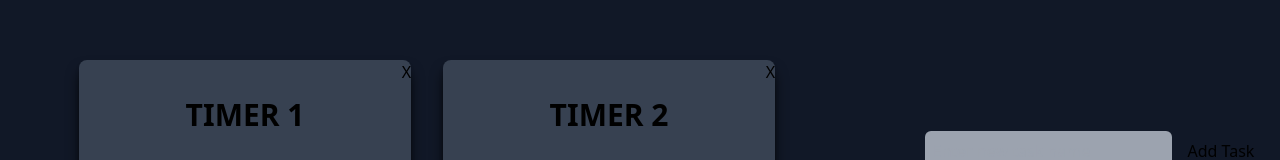
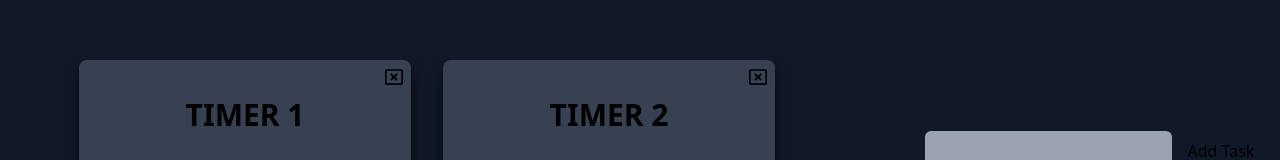
Before and after one commit to brycenGabaldon/timer-app, a Next.js app: page / in a window 1280 px wide. Shown: the part 207-367 px from the top of the page. Built offline with nearby package versions, Linux system fonts and the light colour scheme.

Commit message:
move the x and icons

```diff
--- a/components/Cards.js
+++ b/components/Cards.js
@@ -1,4 +1,6 @@
 import React, { useEffect, useState } from "react";
+
+import { FaBeer, FaRegWindowClose } from "react-icons/fa";
 
 const Cards = () => {
   const [tasks, setTasks] = useState([
@@ -169,7 +171,7 @@ const Cards = () => {
               className="absolute top-0 right-0"
               onClick={() => handleRemoveTask(task.id)}
             >
-              X
+              <FaRegWindowClose className="text-lg m-2" />
             </button>
             <div className="w-full flex flex-col justify-center min-w-[300px] min-h-[150px]  my-auto cursor-pointer rounded-lg">
               <span className="text-3xl text-black font-extrabold uppercase">
--- a/package.json
+++ b/package.json
@@ -14,7 +14,8 @@
     "mongodb": "^6.3.0",
     "next": "14.1.0",
     "react": "^18",
-    "react-dom": "^18"
+    "react-dom": "^18",
+    "react-icons": "^5.0.1"
   },
   "devDependencies": {
     "autoprefixer": "^10.0.1",
```
Also changed, not shown: 1 other file (tests, documents, lock files or other folders).
